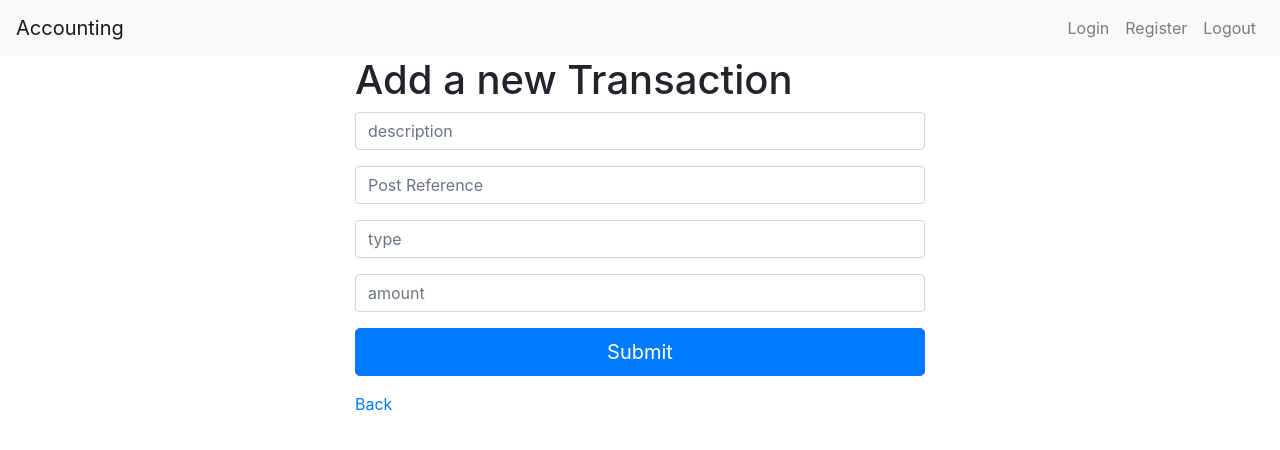
After one commit to jeffreycaldwell/accounting, a Node server app: page /companies/600000000000000000000003/journal/transactions/new in a window 1280 px wide. The commit adds this page. Shown: the top 450 px of the page. Run offline with Node 20, Linux system fonts and the light colour scheme; data comes from the database, SQL or seed files in the repository; some libraries are stand-ins or nearby versions.

Commit message:
added some new files, working on journals etc. currently stuck on dynamic forms

```diff
--- a/app.js
+++ b/app.js
@@ -4,12 +4,14 @@ var bodyParser = require("body-parser");
 var mongoose = require("mongoose");
 var Company = require("./models/company");
 var Comment = require("./models/comment");
+var Account = require("./models/account");
 var seedDB = require("./seeds");
 
 
 seedDB();
 mongoose.connect("mongodb://localhost/accounting");
 app.use(bodyParser.urlencoded({extended: true}));
+app.use(express.static("public"));
 
 app.set("view engine", "ejs");
 
@@ -61,10 +63,11 @@ app.get("/companies/new", function(req, res){
 app.get("/companies/:id", function(req, res){
     // find the campground with provided ID
     //
-    Company.findById(req.params.id).populate("comments").exec(function(err, foundCompany){
+    Company.findById(req.params.id).populate("comments accounts").exec(function(err, foundCompany){
         if(err){
             console.log(err);
         } else {
+
             res.render("companies/show", {company: foundCompany});
         }
     });
@@ -104,6 +107,92 @@ app.post("/companies/:id/comments", function(req, res){
     //redirect company show page
 });
 
+///////////// Account routes
+
+app.get("/companies/:id/accounts/new", function(req, res){
+    Company.findById(req.params.id, function(err, company){
+       if(err) {
+           console.log(err);
+       } else {
+           res.render("accounts/new", {company: company});
+       }
+    });
+});
+
+app.post("/companies/:id/accounts", function(req, res){
+    //lookup company using id
+    Company.findById(req.params.id, function(err, company){
+        if(err) {
+            console.log(err);
+            res.redirect("/companies");
+        } else {
+            Account.create(req.body.account, function(err, account){
+                if(err) {
+                    console.log(err);
+                } else {
+                    company.accounts.push(account._id);
+                    company.save();
+                    res.redirect("/companies/" + company._id);
+                }
+            });
+        }
+    });
+    // create new comment
+    // connect new comment to company
+    //redirect company show page
+});
+
+// SHOW - show more info about one campground
+app.get("/companies/:id/journal", function(req, res){
+    // find the campground with provided ID
+    //
+    // Company.findById(req.params.id).populate("comments accounts").exec(function(err, foundCompany){
+    //     if(err){
+    //         console.log(err);
+    //     } else {
+
+    //         res.render("companies/show", {company: foundCompany});
+    //     }
+    // });
+
+    res.render("journal/show");
+});
+
+app.get("/companies/:id/journal/transactions/new", function(req, res){
+    Company.findById(req.params.id, function(err, company){
+       if(err) {
+           console.log(err);
+       } else {
+           res.render("transactions/new", {company: company});
+       }
+    });
+});
+
+// app.post("/companies/:id/accounts", function(req, res){
+//     //lookup company using id
+//     Company.findById(req.params.id, function(err, company){
+//         if(err) {
+//             console.log(err);
+//             res.redirect("/companies");
+//         } else {
+//             Account.create(req.body.account, function(err, account){
+//                 if(err) {
+//                     console.log(err);
+//                 } else {
+//                     company.accounts.push(account._id);
+//                     company.save();
+//                     res.redirect("/companies/" + company._id);
+//                 }
+//             });
+//         }
+//     });
+//     // create new comment
+//     // connect new comment to company
+//     //redirect company show page
+// });
+
+
+
 app.listen(process.env.PORT, process.env.IP, function(){
     console.log("Account server has started.");
 });
--- /dev/null
+++ b/public/newTransaction.js
@@ -0,0 +1,3 @@
+$("input[type='text']").keypress(function(){
+    console.log("blah");
+    });
--- a/views/partials/header.ejs
+++ b/views/partials/header.ejs
@@ -1,24 +1,41 @@
-<!DOCTYPE html>
-<html>
-    <head>
+<!doctype html>
+<html lang="en">
+  <head>
+    <!-- Required meta tags -->
+    <meta charset="utf-8">
+    <meta name="viewport" content="width=device-width, initial-scale=1, shrink-to-fit=no">
+        <link rel="stylesheet" href="https://maxcdn.bootstrapcdn.com/bootstrap/4.0.0/css/bootstrap.min.css" integrity="sha384-Gn5384xqQ1aoWXA+058RXPxPg6fy4IWvTNh0E263XmFcJlSAwiGgFAW/dAiS6JXm" crossorigin="anonymous">
+
         <title>Accounting</title>
-
-        <link rel="stylesheet" href="https://maxcdn.bootstrapcdn.com/bootstrap/3.3.7/css/bootstrap.min.css" integrity="sha384-BVYiiSIFeK1dGmJRAkycuHAHRg32OmUcww7on3RYdg4Va+PmSTsz/K68vbdEjh4u" crossorigin="anonymous">
-        <script src="https://maxcdn.bootstrapcdn.com/bootstrap/3.3.7/js/bootstrap.min.js" integrity="sha384-Tc5IQib027qvyjSMfHjOMaLkfuWVxZxUPnCJA7l2mCWNIpG9mGCD8wGNIcPD7Txa" crossorigin="anonymous"></script>
     </head>
     <body>
-    <nav class="navbar navbar-default">
-        <div class="container-fluid">
-            <div class="navbar-header">
-                <a class="navbar-brand" href="/">Accounting</a>
-            </div>
-            <div class="collapse navbar-collapse">
-                <ul class="nav navbar-nav navbar-right">
-                    <li><a href="/">Login</a></li>
-                    <li><a href="/">Register</a></li>
-                    <li><a href="/">Logout</a></li>
-                </ul>
-            </div>
-        </div>
 
-    </nav>
+
+        <nav class="navbar navbar-expand-lg navbar-light bg-light">
+            <a class="navbar-brand" href="/">Accounting</a>
+
+            <button class="navbar-toggler" type="button" data-toggle="collapse" data-target="#navbarSupportedContent" aria-controls="navbarSupportedContent" aria-expanded="false" aria-label="Toggle navigation">
+                <span class="navbar-toggler-icon"></span>
+            </button>
+
+            <div class="collapse navbar-collapse" id="navbarSupportedContent">
+
+                <ul class="navbar-nav mr-auto">
+
+                </li>
+
+            </ul>
+            <ul class="navbar-nav">
+
+                <li class="nav-item">
+                    <a class="nav-link" href="{{ url('/login') }}">Login</a>
+                </li>
+                <li class="nav-item">
+                    <a class="nav-link" href="{{ url('/register') }}">Register</a>
+                </li>
+                <li class="nav-item">
+                    <a class="nav-link" href="{{ url('/register') }}">Logout</a>
+                </li>
+            </ul>
+              </div>
+        </nav>
--- /dev/null
+++ b/views/partials/scripts.ejs
@@ -0,0 +1,3 @@
+<script src="https://code.jquery.com/jquery-3.2.1.slim.min.js" integrity="sha384-KJ3o2DKtIkvYIK3UENzmM7KCkRr/rE9/Qpg6aAZGJwFDMVNA/GpGFF93hXpG5KkN" crossorigin="anonymous"></script>
+<script src="https://cdnjs.cloudflare.com/ajax/libs/popper.js/1.12.9/umd/popper.min.js" integrity="sha384-ApNbgh9B+Y1QKtv3Rn7W3mgPxhU9K/ScQsAP7hUibX39j7fakFPskvXusvfa0b4Q" crossorigin="anonymous"></script>
+<script src="https://maxcdn.bootstrapcdn.com/bootstrap/4.0.0/js/bootstrap.min.js" integrity="sha384-JZR6Spejh4U02d8jOt6vLEHfe/JQGiRRSQQxSfFWpi1MquVdAyjUar5+76PVCmYl" crossorigin="anonymous"></script>
--- /dev/null
+++ b/views/transactions/new.ejs
@@ -0,0 +1,36 @@
+<% include ../partials/header %>
+
+
+
+<div class="container">
+    <div class="row">
+
+        <div style="width: 50%; margin: 0 auto;">
+            <h1 style="text-align: left;">Add a new Transaction</h1>
+            <form action="" method="POST">
+                <div class="form-group">
+                    <input class="form-control" type="text" name="transaction[description]" placeholder="description">
+                </div>
+                <div class="form-group">
+                    <input class="form-control" type="text" name="transaction[postReference]" placeholder="Post Reference">
+                </div>
+                <div class="form-group">
+                    <input class="form-control" type="text" name="transaction[type]" placeholder="type">
+                </div>
+                <div class="form-group">
+                    <input class="form-control" type="text" name="transaction[amount]" placeholder="amount">
+                </div>
+
+                <div class="form-group">
+                    <button class="btn btn-lg btn-primary btn-block">Submit</button>
+                </div>
+            </form>
+            <a href="/companies">Back</a>
+        </div>
+
+    </div>
+</div>
+
+<% include ../partials/scripts %>
+<script type="text/javascript" src="/newTransaction.js"></script>
+<% include ../partials/footer %>
```
Also changed, not shown: models/account.js (added, +17 -0 lines), models/company.js (+7 -0 lines), models/transaction.js (added, +10 -0 lines), views/accounts/new.ejs (added, +29 -0 lines), views/companies/show.ejs (+23 -5 lines), views/journal/show.ejs (added, +17 -0 lines), views/accounts/show.ejs (added), views/partials/footer.ejs (line endings or trailing spaces).
